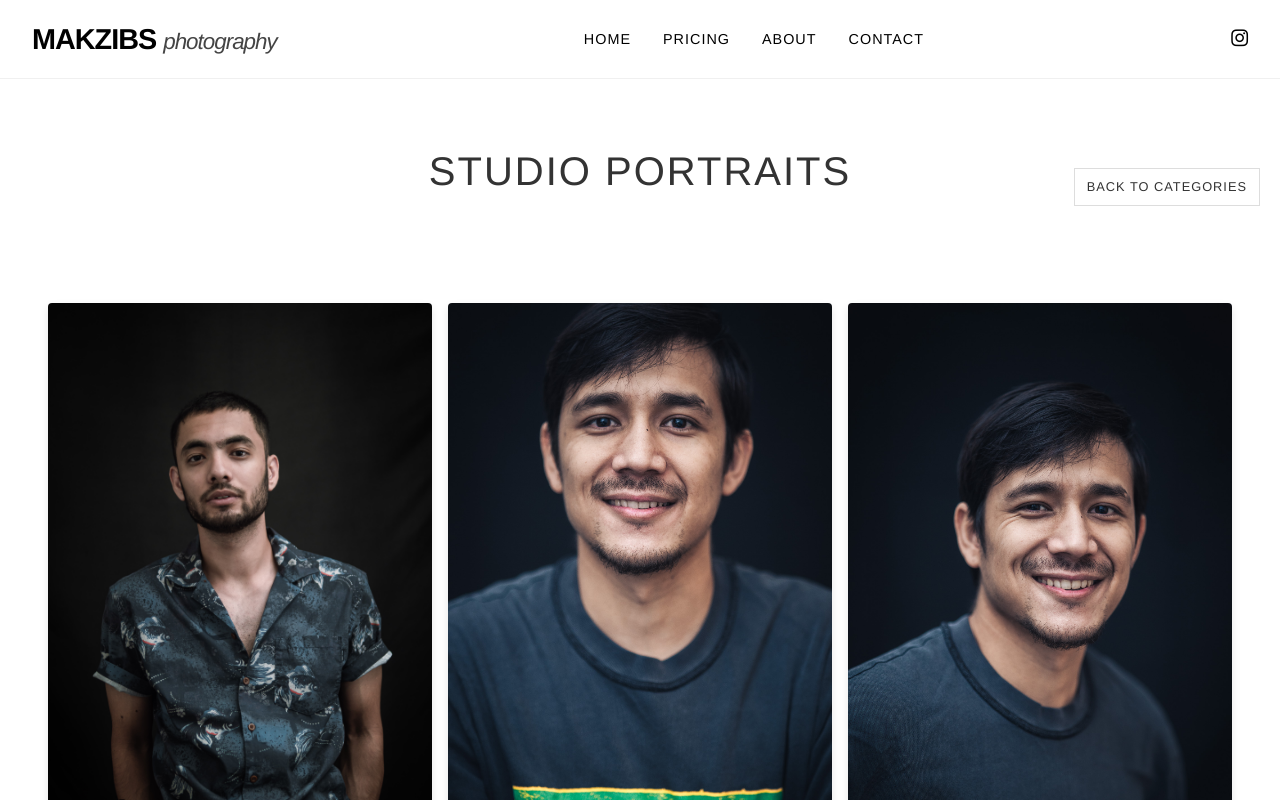
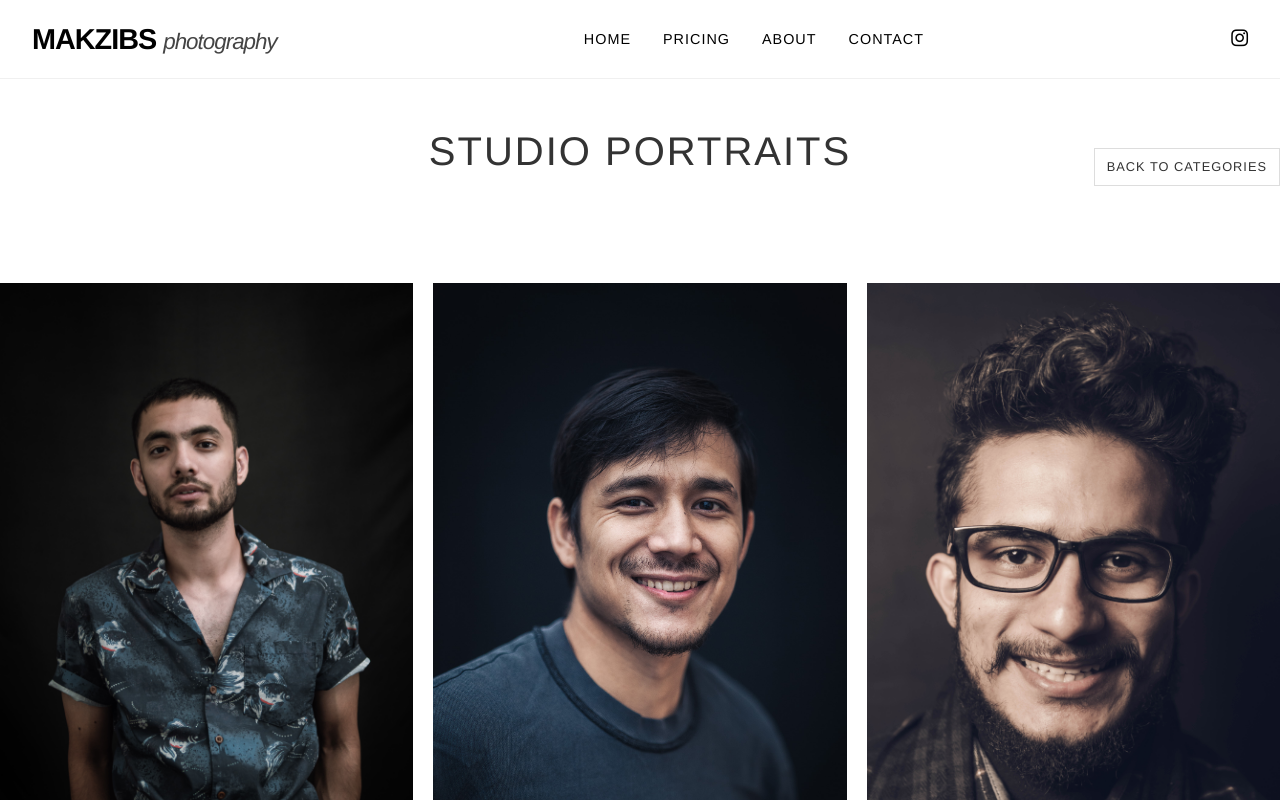
Before and after one commit to makzibs/MyPhotographyWesbite, a React (Create React App) app: page /category/category1 in a window 1280 px wide. Shown: the top 800 px of the page. Built offline with nearby package versions, Linux system fonts and the light colour scheme.

Commit message:
improved grid layouts

```diff
--- a/src/components/CategoryDetail.css
+++ b/src/components/CategoryDetail.css
@@ -1,8 +1,8 @@
 .category-detail {
   width: 100%;
-  max-width: 1400px;
   margin: 0 auto;
-  padding: 20px;
+  padding: 0;
+  box-sizing: border-box;
 }
 
 .category-header {
@@ -53,14 +53,20 @@
 
 /* Category detail page now uses the masonry layout from MasonryGrid.css */
 .category-detail .masonry-grid {
-  margin-top: 30px;
+  margin-top: 40px;
+  padding: 0;
+  width: 100%;
+  max-width: 100%;
 }
 
 .category-detail .masonry-item {
   cursor: pointer;
-  border-radius: 4px;
+  border-radius: 0;
   overflow: hidden;
-  box-shadow: 0 4px 8px rgba(0, 0, 0, 0.1);
+  box-shadow: none;
+  margin: 0;
+  padding: 0;
+  background: none;
 }
 
 .category-detail .masonry-image {
--- a/src/components/CategoryDetail.js
+++ b/src/components/CategoryDetail.js
@@ -139,7 +139,8 @@ const CategoryDetail = () => {
               categoryImages = [
                 { src: require('../assets/images/category7/heroImage.jpg'), alt: 'Lake and Nature Hero' },
                 { src: require('../assets/images/category7/7.1.jpg'), alt: 'Lake and Nature 1' },
-                { src: require('../assets/images/category7/7.2.jpg'), alt: 'Lake and Nature 2' }
+                { src: require('../assets/images/category7/7.2.jpg'), alt: 'Lake and Nature 2', },
+                { src: require('../assets/images/category7/7.3.jpg'), alt: 'Lake and Nature 3' }
               ];
             } catch (error) {
               console.error('Error loading category7 images:', error);
--- a/src/components/CategoryDetailMasonry.js
+++ b/src/components/CategoryDetailMasonry.js
@@ -1,64 +1,20 @@
-import React, { useState, useEffect } from 'react';
+import React from 'react';
 import './MasonryGrid.css';
 
 const CategoryDetailMasonry = ({ images, onImageClick }) => {
-  const [columnCount, setColumnCount] = useState(3);
-
-  // Determine column count based on screen width
-  useEffect(() => {
-    const handleResize = () => {
-      if (window.innerWidth >= 1200) {
-        setColumnCount(3);
-      } else if (window.innerWidth >= 768) {
-        setColumnCount(2);
-      } else {
-        setColumnCount(1);
-      }
-    };
-
-    handleResize(); // Initial call
-    window.addEventListener('resize', handleResize);
-
-    return () => {
-      window.removeEventListener('resize', handleResize);
-    };
-  }, []);
-
-  // Distribute items into columns
-  const getColumnsData = () => {
-    const columns = Array.from({ length: columnCount }, () => []);
-
-    images.forEach((image, index) => {
-      const columnIndex = index % columnCount;
-      columns[columnIndex].push({ ...image, index });
-    });
-
-    return columns;
-  };
-
   return (
     <div className="masonry-grid">
-      {getColumnsData().map((column, columnIndex) => (
+      {images.map((image, index) => (
         <div
-          key={`column-${columnIndex}`}
-          className="masonry-column"
-          style={{ width: `${100 / columnCount}%` }}
+          key={image.key || `image-${index}`}
+          className="masonry-item"
+          onClick={() => onImageClick(index)}
         >
-          {column.map((image) => (
-            <div
-              key={image.key || `image-${image.index}`}
-              className="masonry-item"
-              onClick={() => onImageClick(image.index)}
-            >
-              <div className="masonry-image-container">
-                <img
-                  src={image.src}
-                  alt={image.alt}
-                  className="masonry-image"
-                />
-              </div>
-            </div>
-          ))}
+          <img
+            src={image.src}
+            alt={image.alt}
+            className="masonry-image"
+          />
         </div>
       ))}
     </div>
--- a/src/components/CategoryGrid.css
+++ b/src/components/CategoryGrid.css
@@ -1,6 +1,8 @@
 .category-grid-container {
   width: 100%;
-  padding: 20px;
+  padding: 0;
+  max-width: 100%;
+  margin: 0;
 }
 
 .category-grid {
--- a/src/components/MasonryGrid.css
+++ b/src/components/MasonryGrid.css
@@ -1,41 +1,47 @@
 .masonry-grid {
-  display: flex;
+  column-count: 3;
+  column-gap: 20px;
   width: 100%;
-  max-width: 1200px;
-  margin: 0 auto;
-}
-
-.masonry-column {
-  display: flex;
-  flex-direction: column;
-  padding: 0 8px;
+  max-width: 100%;
+  margin: 0;
+  padding: 0;
+  box-sizing: border-box;
+  background-color: white;
 }
 
 .masonry-item {
+  display: block;
+  width: 100%;
+  margin-bottom: 20px;
+  break-inside: avoid;
   position: relative;
-  margin-bottom: 16px;
   overflow: hidden;
-  break-inside: avoid;
-  background: #fff;
-  transition: all 0.3s ease;
+  transition: transform 0.3s ease;
+  text-decoration: none;
+}
+
+.masonry-item:nth-child(3n) {
+  margin-right: 0;
 }
 
 .masonry-item:hover {
   transform: translateY(-5px);
-  box-shadow: 0 10px 20px rgba(0, 0, 0, 0.1);
 }
 
 .masonry-image-container {
   position: relative;
   width: 100%;
+  height: 100%;
   overflow: hidden;
+  display: block;
 }
 
 .masonry-image {
   width: 100%;
   height: auto;
   display: block;
-  transition: transform 0.5s ease;
+  object-fit: contain;
+  background: #f5f5f5;
 }
 
 .masonry-item:hover .masonry-image {
@@ -47,22 +53,24 @@
   bottom: 0;
   left: 0;
   right: 0;
-  background: linear-gradient(to top, rgba(0, 0, 0, 0.7) 0%, rgba(0, 0, 0, 0) 100%);
-  padding: 20px;
+  background: linear-gradient(to top, rgba(0, 0, 0, 0.5) 0%, rgba(0, 0, 0, 0) 100%);
+  padding: 15px;
   color: #fff;
-  opacity: 0;
+  opacity: 1;
   transition: opacity 0.3s ease;
 }
 
 .masonry-item:hover .masonry-overlay {
   opacity: 1;
+  background: linear-gradient(to top, rgba(0, 0, 0, 0.7) 0%, rgba(0, 0, 0, 0) 100%);
 }
 
 .masonry-title {
-  font-size: 1.2rem;
-  font-weight: 400;
+  font-size: 1rem;
+  font-weight: 300;
   margin: 0;
-  letter-spacing: 1px;
+  letter-spacing: 1.5px;
+  text-transform: uppercase;
 }
 
 /* Responsive adjustments */
--- a/src/components/MasonryGrid.js
+++ b/src/components/MasonryGrid.js
@@ -1,54 +1,12 @@
-import React, { useState, useEffect } from 'react';
+import React from 'react';
 import { Link } from 'react-router-dom';
 import './MasonryGrid.css';
 
 const MasonryGrid = ({ categories }) => {
-  const [columnCount, setColumnCount] = useState(3);
-
-  // Determine column count based on screen width
-  useEffect(() => {
-    const handleResize = () => {
-      if (window.innerWidth >= 1200) {
-        setColumnCount(3);
-      } else if (window.innerWidth >= 768) {
-        setColumnCount(2);
-      } else {
-        setColumnCount(1);
-      }
-    };
-
-    handleResize(); // Initial call
-    window.addEventListener('resize', handleResize);
-
-    return () => {
-      window.removeEventListener('resize', handleResize);
-    };
-  }, []);
-
-  // Distribute items into columns
-  const getColumnsData = () => {
-    const columns = Array.from({ length: columnCount }, () => []);
-
-    categories.forEach((category, index) => {
-      const columnIndex = index % columnCount;
-      columns[columnIndex].push(category);
-    });
-
-    return columns;
-  };
-
   return (
     <div className="masonry-grid">
-      {getColumnsData().map((column, columnIndex) => (
-        <div
-          key={`column-${columnIndex}`}
-          className="masonry-column"
-          style={{ width: `${100 / columnCount}%` }}
-        >
-          {column.map((category) => (
-            <div key={category.id} className="masonry-item">
-              <Link to={`/category/${category.id}`}>
-                <div className="masonry-image-container">
+      {categories.map((category) => (
+        <Link key={category.id} to={`/category/${category.id}`} className="masonry-item">
           <img
             src={category.heroImage}
             alt={category.name}
@@ -57,11 +15,7 @@ const MasonryGrid = ({ categories }) => {
           <div className="masonry-overlay">
             <h3 className="masonry-title">{category.name}</h3>
           </div>
-                </div>
         </Link>
-            </div>
-          ))}
-        </div>
       ))}
     </div>
   );
```
Also changed, not shown: src/assets/images/category7/7.3.jpg (added). Lines whose indentation alone changed are shown as unchanged.
